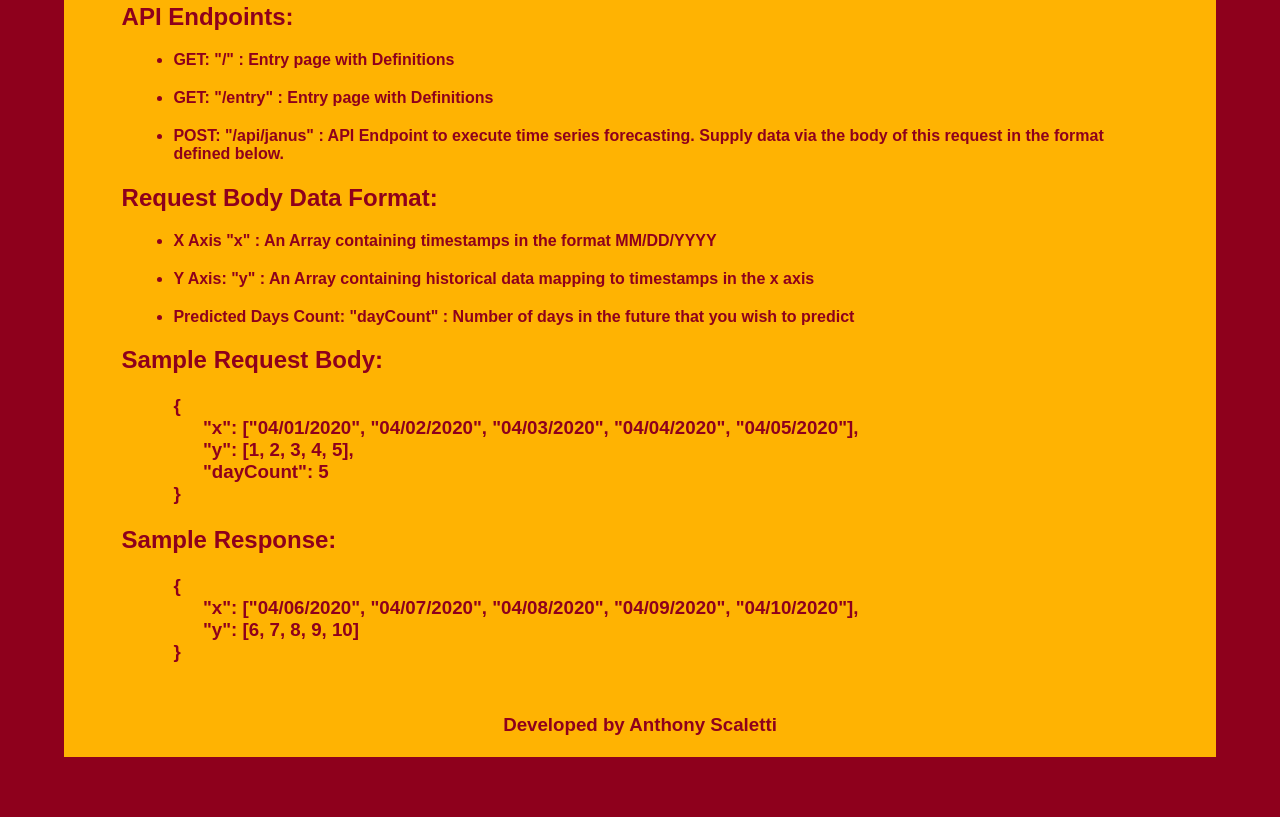
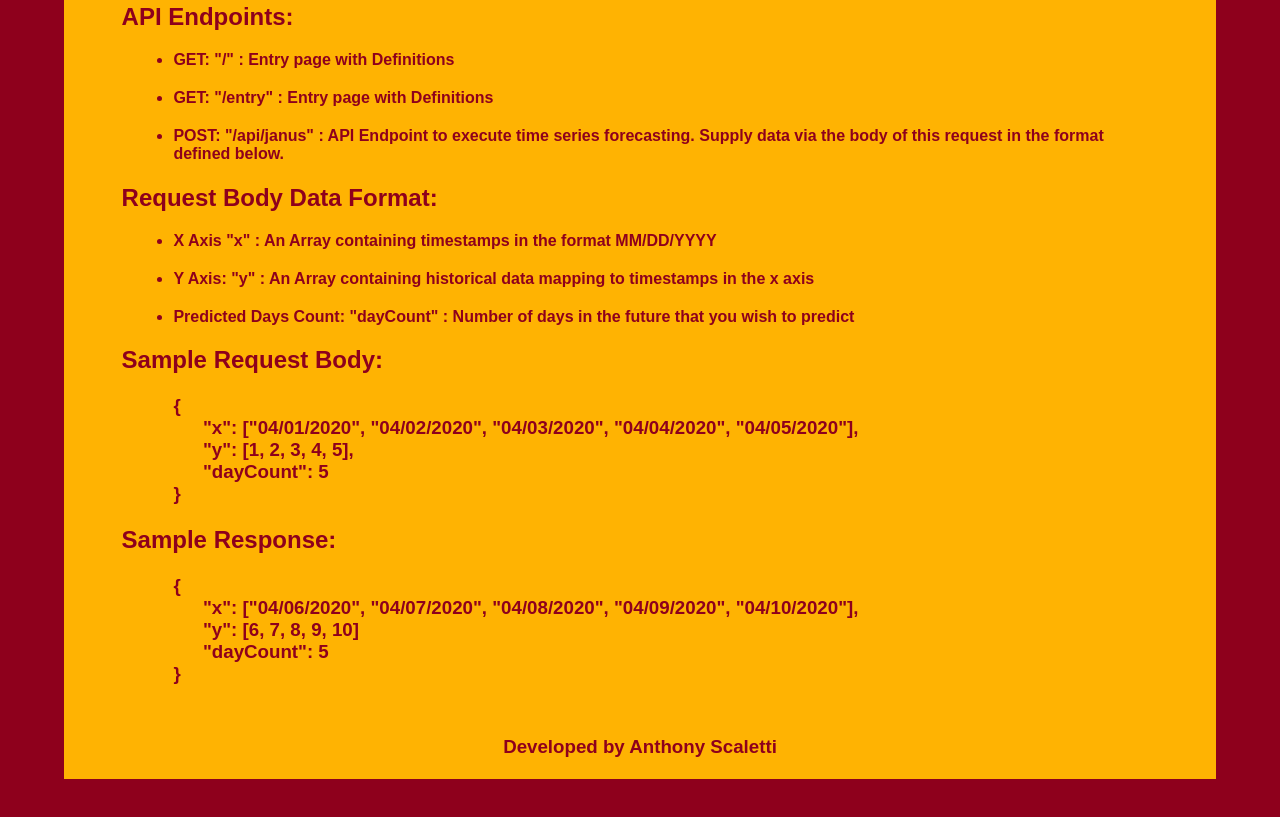
Before and after one commit to anthonyscaletti/Janus, a plain HTML site: page src/static/index.html in a window 1280 px wide. Shown: the part 603-1420 px from the top of the page. Drawn offline with Linux system fonts and the light colour scheme; a web font is replaced by a local one.

Commit message:
Modified response

```diff
--- a/src/static/index.html
+++ b/src/static/index.html
@@ -82,6 +82,7 @@
                 <h3>&#123;</h3>
                 <h3 class="codeIndent">"x": ["04/06/2020", "04/07/2020", "04/08/2020", "04/09/2020", "04/10/2020"],</h3>
                 <h3 class="codeIndent">"y": [6, 7, 8, 9, 10]</h3>
+                <h3 class="codeIndent">"dayCount": 5</h3>
                 <h3>&#125;</h3>
             </div>
             <div class=footer>
```
